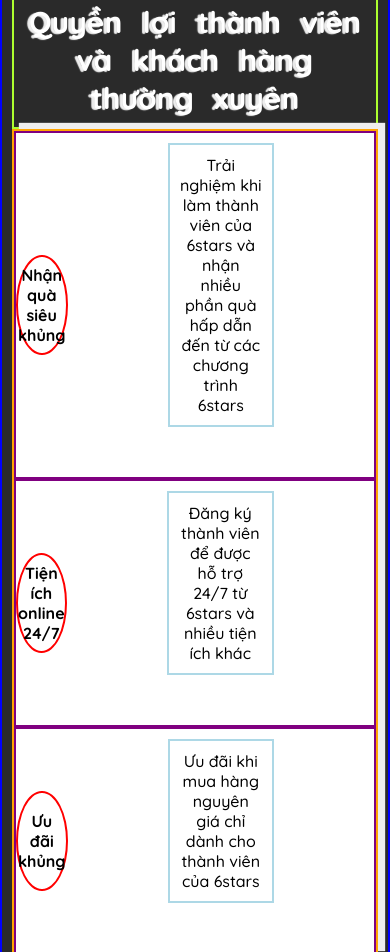
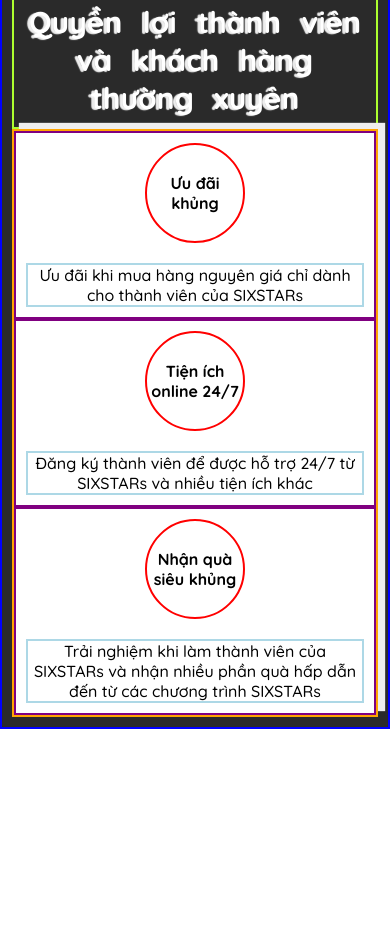
Before and after one commit to LeHoDiep/projectCondom, a website built with webpack: page src/page/index.pug in a window 390 px wide. Shown: the part 1037-1989 px from the top of the page. Built offline with nearby package versions, Linux system fonts and the light colour scheme.

Commit message:
Tui la Vi da lam xong phan founder va benefits

```diff
--- a/src/page/layout/benefits.pug
+++ b/src/page/layout/benefits.pug
@@ -7,16 +7,16 @@
                 .benefit-name
                     p Ưu đãi <br> khủng
                 .benefit-infor
-                    p Ưu đãi khi mua hàng nguyên giá chỉ dành cho thành viên của 6stars
+                    p Ưu đãi khi mua hàng nguyên giá chỉ dành cho thành viên của SIXSTARs
             .benefit-column
                 .benefit-name
                     p Tiện ích <br> online 24/7
                 .benefit-infor
-                    p Đăng ký thành viên để được hỗ trợ 24/7 từ 6stars và nhiều tiện ích khác
+                    p Đăng ký thành viên để được hỗ trợ 24/7 từ SIXSTARs và nhiều tiện ích khác
             .benefit-column
                 .benefit-name
                     p Nhận quà <br> siêu khủng
                 .benefit-infor
-                    p Trải nghiệm khi làm thành viên của 6stars và nhận nhiều phần quà hấp dẫn đến từ các chương trình 6stars
+                    p Trải nghiệm khi làm thành viên của SIXSTARs và nhận nhiều phần quà hấp dẫn đến từ các chương trình SIXSTARs
 p
     <div style = "height: 100vh"></div>
--- a/src/scss/component/benefits.scss
+++ b/src/scss/component/benefits.scss
@@ -59,7 +59,7 @@
 @media(max-width: 960px){
     .benefits-part{
         .benefits{
-            flex-direction: column-reverse;
+            flex-direction: column;
         }
         .benefit-column{
             width: 100%;
@@ -70,11 +70,27 @@
             padding: 0;
         }
         .benefit-name{
-            margin: 0;
+            margin: 10px;
             padding: 0;
         }
         .benefit-infor{
             width: 600px;
+            display: flex;
+            justify-content: center;
+            margin: 0;
+            padding: 0;
         }
     }
 }
+@media(max-width: 780px){
+    .benefits-part{
+        .benefit-column{
+            flex-wrap: wrap;
+        }
+        .benefit-infor{
+            margin: 10px;
+            width: 50rem;
+            // height: 50rem;
+        }
+    }
+}
```
